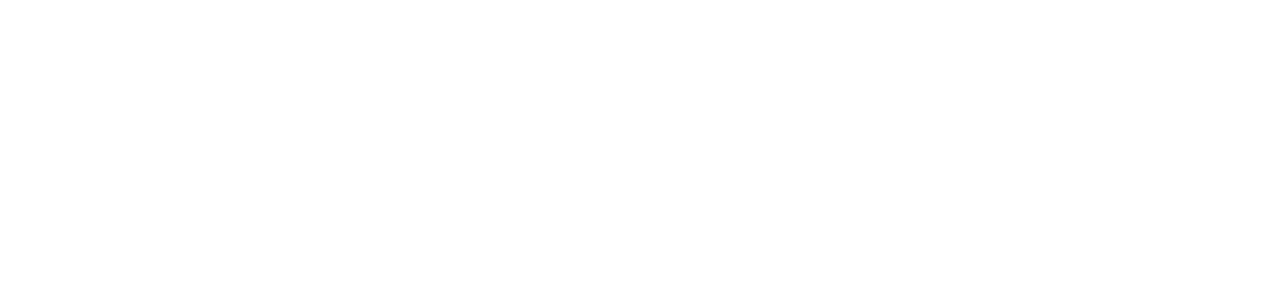
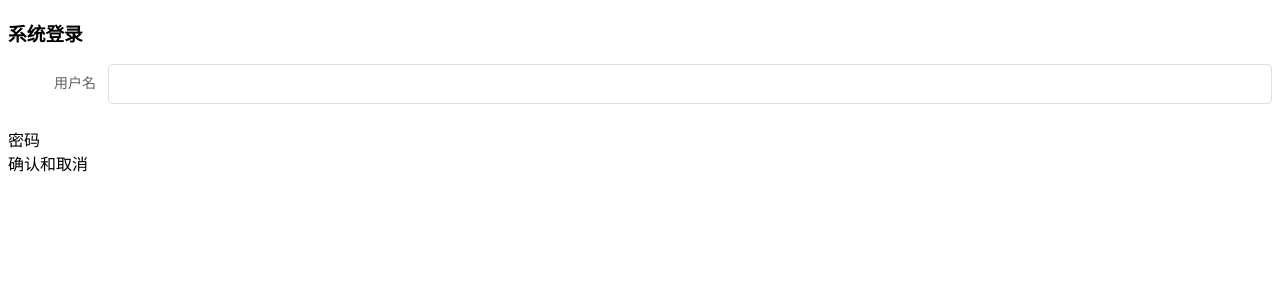
Before and after one commit to zenghli/vhr-onceagain, a Vue app: page /#/ in a window 1280 px wide. Shown: the top 300 px of the page. Built offline with nearby package versions, Linux system fonts and the light colour scheme.

Commit message:
项目初始化完成--增加了element-ui的依赖

```diff
--- a/package.json
+++ b/package.json
@@ -9,6 +9,7 @@
   },
   "dependencies": {
     "core-js": "^3.6.5",
+    "element-ui": "^2.15.0",
     "vue": "^2.6.11",
     "vue-router": "^3.2.0",
     "vuex": "^3.4.0"
--- a/src/main.js
+++ b/src/main.js
@@ -2,7 +2,10 @@
 import App from './App.vue';
 import router from './router';
 import store from './store';
+import ElementUI from 'element-ui';
+import 'element-ui/lib/theme-chalk/index.css';
 
+Vue.use(ElementUI);
 Vue.config.productionTip = false;
 
 new Vue({
--- a/src/router/index.js
+++ b/src/router/index.js
@@ -1,9 +1,17 @@
 import Vue from 'vue';
 import VueRouter from 'vue-router';
+import Login from '../views/Login';
 
 Vue.use(VueRouter);
 
-const routes = [];
+const routes = [
+  {
+    path: '/',
+    name: 'Login',
+    component: Login,
+    hidden: true
+  }
+];
 
 const router = new VueRouter({
   routes
--- /dev/null
+++ b/src/views/Login.vue
@@ -0,0 +1,30 @@
+<template>
+  <div>
+    <el-form :model="ruleForm" status-icon :rules="rules" ref="ruleForm" label-width="100px">
+      <h3>系统登录</h3>
+      <div>
+        <el-form-item label="用户名" prop="username">
+          <el-input v-model.number="ruleForm.age"></el-input>
+        </el-form-item>
+      </div>
+      <div>密码</div>
+      <div>确认和取消</div>
+    </el-form>
+  </div>
+</template>
+
+<script>
+export default {
+  name: 'Login',
+  data() {
+    return {
+      ruleForm: {
+        username: '',
+        password: ''
+      }
+    };
+  }
+};
+</script>
+
+<style lang="scss"></style>
```
Also changed, not shown: 1 other file (tests, documents, lock files or other folders).
